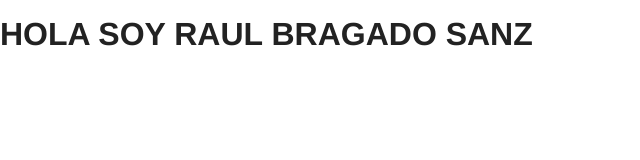
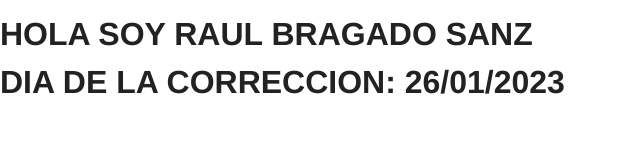
Before and after one commit to daw223-01/ej2.1, a plain HTML site: page index.html in a window 1280 px wide. Shown: the whole page, without its empty margins (0-640 px from the left). Drawn offline with nearby package versions, Linux system fonts and the light colour scheme.

Commit message:
Correccion

```diff
--- a/index.html
+++ b/index.html
@@ -18,6 +18,7 @@
     </head>
     <body>
 	<h1>HOLA SOY RAUL BRAGADO SANZ</h1>
+	<h1>DIA DE LA CORRECCION: 26/01/2023</h1>
         <script src="//ajax.googleapis.com/ajax/libs/jquery/1.11.2/jquery.min.js"></script>
         <script>window.jQuery || document.write('<script src="js/vendor/jquery-1.11.2.min.js"><\/script>')</script>
 
```
